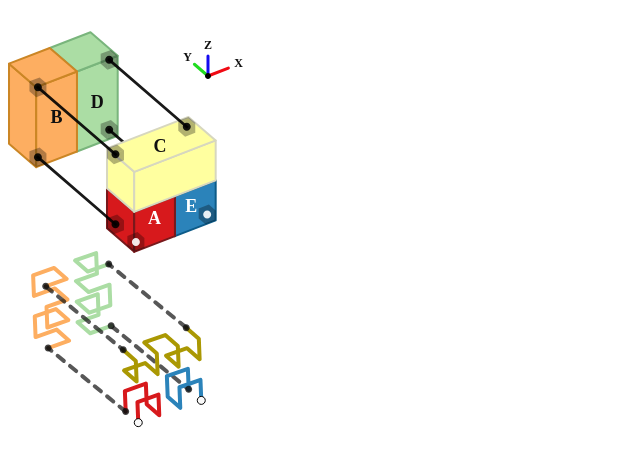
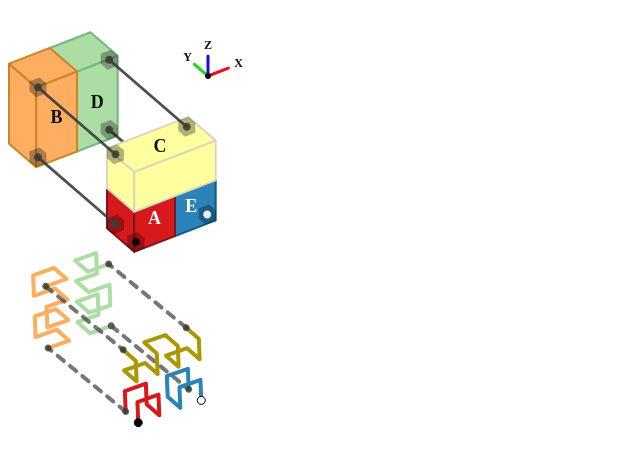
Before and after one commit to jakubcerveny/gilbert-paper, a website: page src/two-js-figs/gilbert3d_explode.html in a window 1280 px wide. Shown: the whole page, without its empty margins (0-640 px from the left). Drawn offline with Linux system fonts and the light colour scheme.

Commit message:
exporting figs
* cleaning up two.js for inkscape compatibility
* converting svg to pdf
* adding figures to document

```diff
--- a/src/two-js-figs/gilbert3d_explode.html
+++ b/src/two-js-figs/gilbert3d_explode.html
@@ -277,7 +277,7 @@
 
 <body>
 
-  <div id='gilbert3d_explode_canvas' style='width:1000px;height:1000px;'> </div>
+  <div id='gilbert3d_explode_canvas' style='width:250px;height:420px;'> </div>
 
 </body>
 
--- a/src/two-js-figs/js/gilbert3d_explode.js
+++ b/src/two-js-figs/js/gilbert3d_explode.js
@@ -266,41 +266,48 @@ function mk_square_lozenge() {
   two.update();
 }
 
-function _Line(x0,y0, x1,y1, lco, lw) {
+function _Line(x0,y0, x1,y1, lco, lw, alpha) {
   lw = ((typeof lw === "undefined") ? 2 : lw);
+  alpha = ((typeof alpha === "undefined") ? 1 : alpha);
 
   let two = g_fig_ctx.two;
 
   let _l = two.makeLine(x0,y0, x1,y1);
   _l.linewidth = lw;
-  _l.fill = "rgba(0,0,0,0)";
+  _l.fill = "rgb(0,0,0)";
   _l.stroke = lco;
   //_l.cbp = 'round';
   _l.join = 'bevel';
   _l.cap = 'square';
 
+  _l.opacity = alpha;
+
   return _l;
 }
 
-function _Line1(x0,y0, x1,y1, lco, lw) {
+function _Line1(x0,y0, x1,y1, lco, lw, alpha) {
   lw = ((typeof lw === "undefined") ? 2 : lw);
+  alpha = ((typeof alpha === "undefined") ? 1 : alpha);
 
   let two = g_fig_ctx.two;
 
   let _l = two.makeLine(x0,y0, x1,y1);
   _l.linewidth = lw;
-  _l.fill = "rgba(0,0,0,0)";
+  _l.fill = "rgb(0,0,0)";
   _l.stroke = lco;
   _l.cap = 'round';
   _l.dashes = [8, 8];
+
+  _l.opacity = alpha;
 
   return _l;
 }
 
 
-function _mk_iso_cuboid(x0,y0,s, lco, fco, lXYZ, lw) {
+function _mk_iso_cuboid(x0,y0,s, lco, fco, lXYZ, lw, alpha) {
   lXYZ = ((typeof lXYZ === "undefined") ? [1,1,1] : lXYZ);
   lw = ((typeof lw === "undefined") ? 2 : lw);
+  alpha = ((typeof alpha === "undefined") ? 1 : alpha);
   let two = g_fig_ctx.two;
 
   let q = s*Math.sqrt(3)/2;
@@ -329,11 +336,16 @@ function _mk_iso_cuboid(x0,y0,s, lco, fco, lXYZ, lw) {
 
         let v = makeTwoVector(_p);
         let p = two.makePath(v);
-        p.linewidth = lw;
-        p.stroke = "rgba(0,0,0,0)";
+
+        //p.linewidth = lw;
+        //p.stroke = "rgba(0,0,0,0)";
+        p.noStroke();
+
         p.fill = fco;
         p.cbp = 'round';
         p.join = 'round';
+
+        p.opacity = alpha;
 
       }
     }
@@ -558,7 +570,9 @@ function block3d_fig(x0,y0,s0) {
     //
     if (i == 3) {
       let li = proj_cxy.length-3;
-      _Line( proj_cxy[li][0], proj_cxy[li][1], proj_cxy[li+1][0], proj_cxy[li+1][1], "rgba(0,0,0,0.9)", 2.8 );
+      //_Line( proj_cxy[li][0], proj_cxy[li][1], proj_cxy[li+1][0], proj_cxy[li+1][1], "rgba(0,0,0,0.9)", 2.8 );
+      //_Line( proj_cxy[li][0], proj_cxy[li][1], proj_cxy[li+1][0], proj_cxy[li+1][1], "rgb(0,0,0)", 2.8, 0.9 );
+      _Line( proj_cxy[li][0], proj_cxy[li][1], proj_cxy[li+1][0], proj_cxy[li+1][1], "rgb(60,60,60)", 2.8, 0.9 );
     }
 
 
@@ -575,23 +589,39 @@ function block3d_fig(x0,y0,s0) {
 
     if (i==(dock_xyz.length-2)) { continue; }
 
-    mk_iso_cuboid( jxy[0],jxy[1],js, "rgba(0,0,0,0)", "rgba(0,0,0,0.3)", [1,1,1], 0, vr, theta);
+    //mk_iso_cuboid( jxy[0],jxy[1],js, "rgba(0,0,0,0)", "rgba(0,0,0,0.3)", [1,1,1], 0, vr, theta);
+    mk_iso_cuboid( jxy[0],jxy[1],js, "rgb(0,0,0)", "rgb(0,0,0)", [1,1,1], 0, vr, theta, 0.3);
 
     let _c = two.makeCircle( cxy[0], cxy[1],  4 );
-    _c.stroke = "rgba(0,0,0,0)";
-    _c.linewidth = 0;
+    //_c.stroke = "rgba(0,0,0,0)";
+    //_c.linewidth = 0;
+    _c.noStroke();
+
+    _c.opacity = 0.9;
     if ((i==0) || (i==(dock_xyz.length-1))) {
-      _c.fill = "rgba(255,255,255,0.9)";
+      //_c.fill = "rgba(255,255,255,0.9)";
+      _c.fill = "rgb(255,255,255)";
     }
     else {
-      _c.fill = "rgba(0,0,0,0.9)";
+      //_c.fill = "rgba(0,0,0,0.9)";
+      _c.fill = "rgb(0,0,0)";
+    }
+
+    if (i==0) { _c.fill = "rgb(0,0,0)"; }
+    else if (i==(dock_xyz.length-1)) { _c.fill = "rgb(255,255,255)"; }
+    else {
+      _c.fill = "rgb(60,60,60)";
+      //let _v = Math.floor( 256 * i / dock_xyz.length ).toString();
+      //_c.fill = "rgb(" + _v + "," + _v + "," + _v + ")";
     }
 
   }
 
   for (let i=1; i<(proj_cxy.length-1); i+=2) {
     if (i==(proj_cxy.length-3)) { continue; }
-    _Line( proj_cxy[i][0], proj_cxy[i][1], proj_cxy[i+1][0], proj_cxy[i+1][1], "rgba(0,0,0,0.9)", 2.8);
+    //_Line( proj_cxy[i][0], proj_cxy[i][1], proj_cxy[i+1][0], proj_cxy[i+1][1], "rgba(0,0,0,0.9)", 2.8);
+    //_Line( proj_cxy[i][0], proj_cxy[i][1], proj_cxy[i+1][0], proj_cxy[i+1][1], "rgb(0,0,0)", 2.8, 0.9);
+    _Line( proj_cxy[i][0], proj_cxy[i][1], proj_cxy[i+1][0], proj_cxy[i+1][1], "rgb(60,60,60)", 2.8, 0.9);
   }
 
 
@@ -618,6 +648,14 @@ function block3d_fig(x0,y0,s0) {
     "rgba(16,16,16,1)",
     "rgba(16,16,16,1)",
     "rgba(255,255,255,1)"
+  ];
+
+  text_co = [
+    "rgb(255,255,255)",
+    "rgb(16,16,16)",
+    "rgb(16,16,16)",
+    "rgb(16,16,16)",
+    "rgb(255,255,255)"
   ];
 
   let text_ = [ "A", "B", "C", "D", "E" ];
@@ -736,7 +774,9 @@ function curve3d_fig(x0,y0,s) {
   }
 
   let jp = join_points[3];
-  _Line1( jp[0][0], jp[0][1], jp[1][0], jp[1][1], "rgba(16,16,16,0.7)", 4);
+  //_Line1( jp[0][0], jp[0][1], jp[1][0], jp[1][1], "rgba(16,16,16,0.7)", 4);
+  //_Line1( jp[0][0], jp[0][1], jp[1][0], jp[1][1], "rgb(16,16,16)", 4, 0.7);
+  _Line1( jp[0][0], jp[0][1], jp[1][0], jp[1][1], "rgb(60,60,60)", 4, 0.7);
 
   for (let _gidx=0; _gidx< curve_points.length; _gidx++) {
 
@@ -747,7 +787,10 @@ function curve3d_fig(x0,y0,s) {
     let p = two.makePath(v);
     p.linewidth = 4;
     p.stroke = col[gidx];
-    p.fill = "rgba(0,0,0,0)";
+
+    //p.fill = "rgba(0,0,0,0)";
+    p.noFill();
+
     p.join = "round";
     p.cap = "round";
     p.closed = false;
@@ -758,13 +801,18 @@ function curve3d_fig(x0,y0,s) {
     let c = two.makeCircle( endpoint[i][0], endpoint[i][1], 4 );
     c.linewidth = 1;
     c.stroke = '#000';
-    c.fill = 'rgba(250,250,250,1.0)';
+    //c.fill = 'rgba(250,250,250,1.0)';
+    //c.fill = 'rgb(250,250,250)';
+    //
+    c.fill = 'rgb(250,250,250)';
+    if (i==0) { c.fill = "rgb(0,0,0)"; }
   }
 
   for (let gidx=0; gidx<join_points.length; gidx++) {
     let jp = join_points[gidx];
     if (gidx != 3) {
-      _Line1( jp[0][0], jp[0][1], jp[1][0], jp[1][1], "rgba(16,16,16,0.7)", 4);
+      //_Line1( jp[0][0], jp[0][1], jp[1][0], jp[1][1], "rgba(16,16,16,0.7)", 4);
+      _Line1( jp[0][0], jp[0][1], jp[1][0], jp[1][1], "rgb(60,60,60)", 4, 0.7);
     }
 
     let _r = 3.5;
@@ -772,12 +820,16 @@ function curve3d_fig(x0,y0,s) {
     let _c0 = two.makeCircle( jp[0][0], jp[0][1], _r);
     _c0.linewidth = 0;
     _c0.stroke = "#000"
-    _c0.fill = "rgba(16,16,16,0.8)";
+    //_c0.fill = "rgba(16,16,16,0.8)";
+    _c0.fill = "rgb(60,60,60)";
+    _c0.opacity = 0.8;
 
     let _c1 = two.makeCircle( jp[1][0], jp[1][1], _r);
     _c1.linewidth = 0;
     _c1.stroke = "#000"
-    _c1.fill = "rgba(16,16,16,0.8)";
+    //_c1.fill = "rgba(16,16,16,0.8)";
+    _c1.fill = "rgb(60,60,60)";
+    _c1.opacity = 0.8;
   }
 
   two.update();
@@ -813,9 +865,10 @@ function curve3d_fig(x0,y0,s) {
 
 }
 
-function mk_iso_cuboid( x0,y0,s, lco, fco, lXYZ, lw, vr, theta) {
+function mk_iso_cuboid( x0,y0,s, lco, fco, lXYZ, lw, vr, theta, alpha) {
   vr = ((typeof vr === "undefined") ? [0,0,1] : vr);
   theta = ((typeof theta === "undefined") ? (-Math.PI/16) : theta);
+  alpha = ((typeof alpha === "undefined") ? 1 : alpha);
 
 
   let two = g_fig_ctx.two;
@@ -860,6 +913,7 @@ function mk_iso_cuboid( x0,y0,s, lco, fco, lXYZ, lw, vr, theta) {
     P.push( p );
 
     p.fill = fco;
+    p.opacity = alpha;
     p.closed = true;
     p.join = "round";
 
```
Also changed, not shown: src/two-js-figs/gilbert3d_case.html (+1 -1 lines), src/two-js-figs/js/gilbert3d_case.js (+75 -22 lines), src/two-js-figs/simple_hampath.html (+1 -1 lines), src/img/gilbert3d_explode.svg (added), src/img/hilbert_coherence_example.png (added), src/img/simple_hampath.svg (added), 10 other files.
